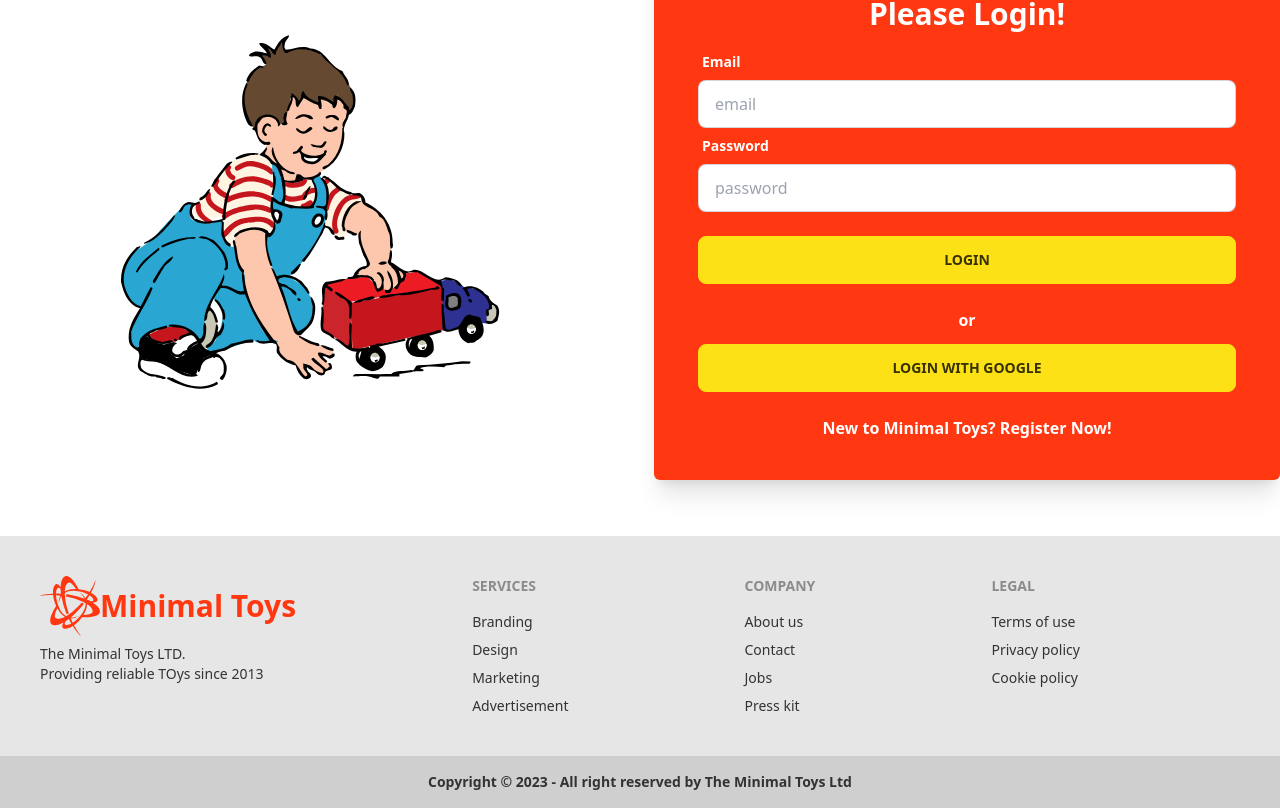
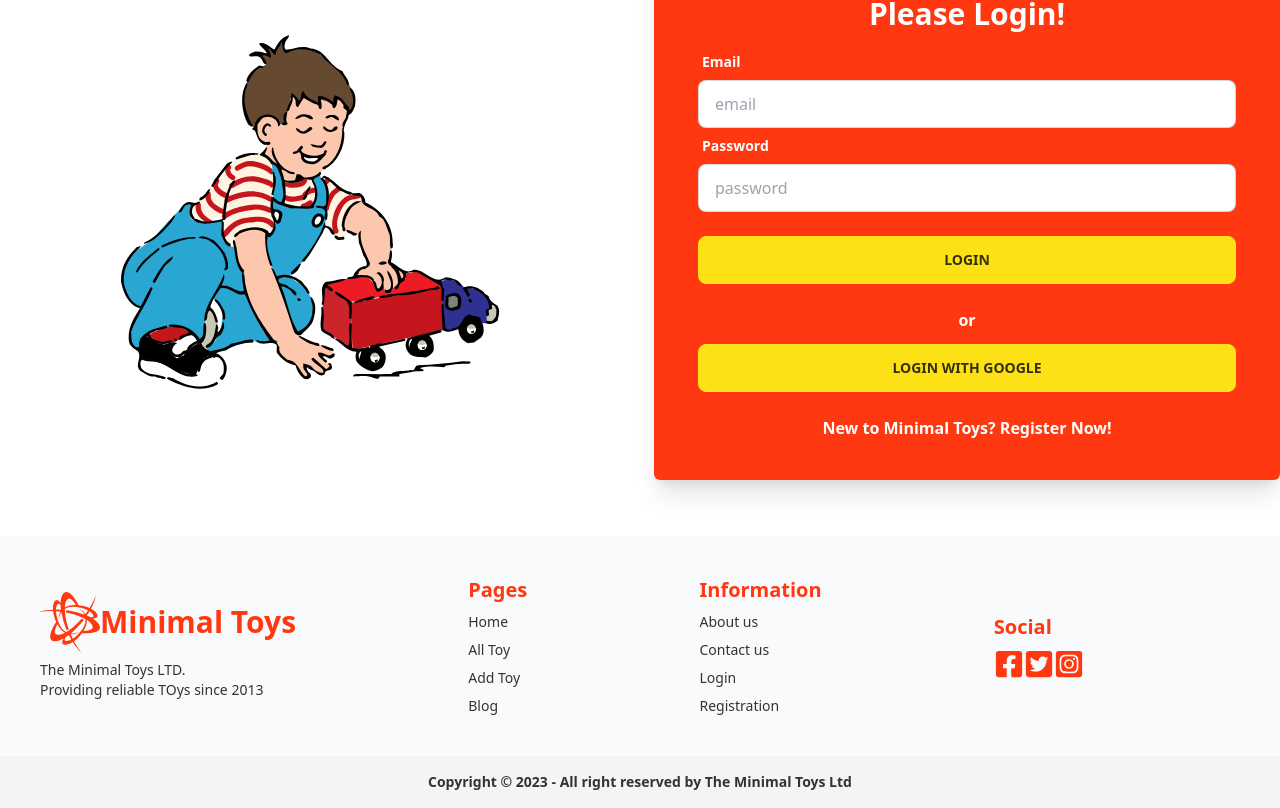
Before and after one commit to muhiminulalvi/Minimal_Toys_Client, a React (Vite) app: page /login in a window 1280 px wide. Shown: the part 424-1232 px from the top of the page. Built offline with nearby package versions, Linux system fonts and the light colour scheme; no server answers.

Commit message:
footer ui updated

```diff
--- a/src/Pages/Home/Banner/Banner.jsx
+++ b/src/Pages/Home/Banner/Banner.jsx
@@ -1,6 +1,6 @@
 const Banner = () => {
   return (
-    <div className="grid grid-cols-1 md:grid-cols-2 items-center justify-center">
+    <div className="grid grid-cols-1 md:grid-cols-2 items-center justify-center px-8">
       <div>
         <div className="max-w-lg">
           <h1 className="mb-5 text-5xl font-bold">The Minimal Toys</h1>
--- a/src/shared/Footer/Footer.jsx
+++ b/src/shared/Footer/Footer.jsx
@@ -1,9 +1,12 @@
-import { FaBattleNet } from "react-icons/fa";
+import { FaBattleNet, FaFacebookSquare,
+  FaTwitterSquare,
+  FaInstagramSquare } from "react-icons/fa";
+
 const Footer = () => {
   return (
     <div>
       <div>
-        <footer className="footer p-10 bg-base-200 text-base-content">
+        <footer className="footer p-10 bg-gray-50 items-center">
           <div>
 
             <h1 className="text-3xl text-primary font-extrabold flex items-center"><FaBattleNet size={60}/> <span>Minimal Toys</span></h1>
@@ -14,28 +17,28 @@ const Footer = () => {
             </p>
           </div>
           <div>
-            <span className="footer-title font-bold">Services</span>
-            <a className="link link-hover font-medium">Branding</a>
-            <a className="link link-hover font-medium">Design</a>
-            <a className="link link-hover font-medium">Marketing</a>
-            <a className="link link-hover font-medium">Advertisement</a>
+            <span className="text-xl text-primary font-bold">Pages</span>
+            <a className="link link-hover font-medium">Home</a>
+            <a className="link link-hover font-medium">All Toy</a>
+            <a className="link link-hover font-medium">Add Toy</a>
+            <a className="link link-hover font-medium">Blog</a>
           </div>
           <div>
-            <span className="footer-title font-bold">Company</span>
+            <span className="text-xl text-primary font-bold">Information</span>
             <a className="link link-hover font-medium">About us</a>
-            <a className="link link-hover font-medium">Contact</a>
-            <a className="link link-hover font-medium">Jobs</a>
-            <a className="link link-hover font-medium">Press kit</a>
+            <a className="link link-hover font-medium">Contact us</a>
+            <a className="link link-hover font-medium">Login</a>
+            <a className="link link-hover font-medium">Registration</a>
           </div>
           <div>
-            <span className="footer-title font-bold">Legal</span>
-            <a className="link link-hover font-medium">Terms of use</a>
-            <a className="link link-hover font-medium">Privacy policy</a>
-            <a className="link link-hover font-medium">Cookie policy</a>
+            <span className="text-xl text-primary font-bold">Social</span>
+            <div className="flex items-center">
+            <FaFacebookSquare size={30} className="text-primary"/><FaTwitterSquare size={30} className="text-primary"/><FaInstagramSquare size={30} className="text-primary"/>
+            </div>
           </div>
         </footer>
       </div>
-      <footer className="footer footer-center p-4 bg-base-300 text-base-content font-bold">
+      <footer className="footer footer-center p-4 bg-zinc-100 text-base-content font-bold">
         <div>
           <p>Copyright © 2023 - All right reserved by The Minimal Toys Ltd</p>
         </div>
```
